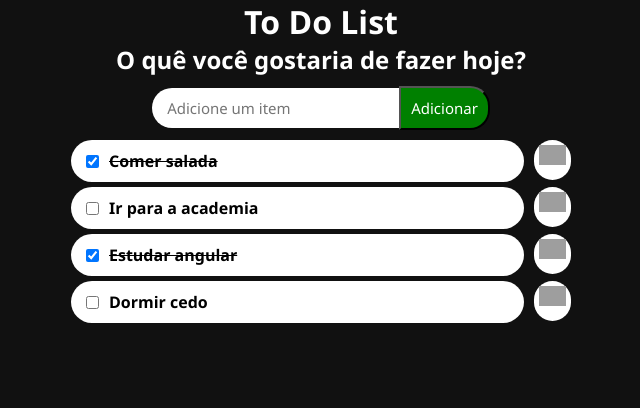
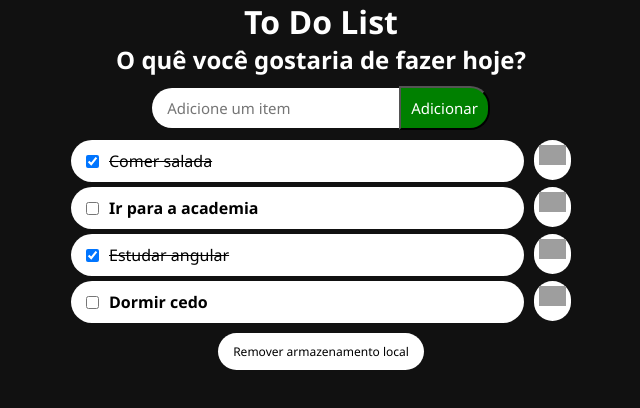
Before and after one commit to caioorleans/to-do-list, an Angular app: page / in a window 1280 px wide. Shown: the top 408 px of the page, without its empty margins (319-959 px from the left). Built offline with nearby package versions, Linux system fonts and the light colour scheme; grey boxes are pictures that could not be loaded.

Commit message:
Limpeza localStorage e ultimas estilizações

```diff
--- a/src/app/app.component.css
+++ b/src/app/app.component.css
@@ -47,6 +47,25 @@ li{
   margin-bottom: 5px;
 }
 
+.container__excluir{
+  margin: auto;
+  margin-top: 5px;
+}
+
+.container__excluir button{
+  font-size: 12px;
+  padding: 10px 15px;
+  border-width: 0;
+  border-radius: 20px;
+  background-color: white;
+  color:black;
+}
+
+.container__excluir button:hover{
+  background-color: red;
+  color:white;
+}
+
 @media screen and (max-width:700px){
   ul{
     width: 80%;
--- a/src/app/app.component.html
+++ b/src/app/app.component.html
@@ -16,4 +16,8 @@
       <app-item (update)="updateItem(item)" (remove)="removeItem(item)" [item]="item"></app-item>
     </li>
   </ul>
+
+  <div *ngIf="allItems.length > 0" class="container__excluir">
+    <button (click)="excluirLocalStorage()">Remover armazenamento local</button>
+  </div>
 </div>
--- a/src/app/app.component.ts
+++ b/src/app/app.component.ts
@@ -58,4 +58,9 @@ export class AppComponent {
     this.allItems.splice(this.allItems.indexOf(item),1);
     this.saveList();
   }
+
+  excluirLocalStorage(){
+    this.allItems = [];
+    this.storageService.deleteData(todoListStorageKey);
+  }
 }
--- a/src/app/components/item/item.component.css
+++ b/src/app/components/item/item.component.css
@@ -26,6 +26,9 @@
 .container__checkbox label{
   background-color: transparent;
   color:black;
+}
+
+.item-nao-feito{
   font-weight: bold;
 }
 
--- a/src/app/components/item/item.component.html
+++ b/src/app/components/item/item.component.html
@@ -6,7 +6,7 @@
     [checked]="item.feito"
     (click)="updateItemValor()"
     />
-    <label [for]="item.descricao" [ngClass]="item.feito ? 'item-feito' : ''">{{item.descricao}}</label>
+    <label [for]="item.descricao" [ngClass]="item.feito ? 'item-feito' : 'item-nao-feito'">{{item.descricao}}</label>
   </div>
 
   <div class="container__delete-button">
--- a/src/app/services/storage.service.ts
+++ b/src/app/services/storage.service.ts
@@ -17,4 +17,8 @@ export class StorageService {
   setData(key:string, data:any){
     localStorage.setItem(key, JSON.stringify(data));
   }
+
+  deleteData(key: string){
+    localStorage.removeItem(key);
+  }
 }
```
